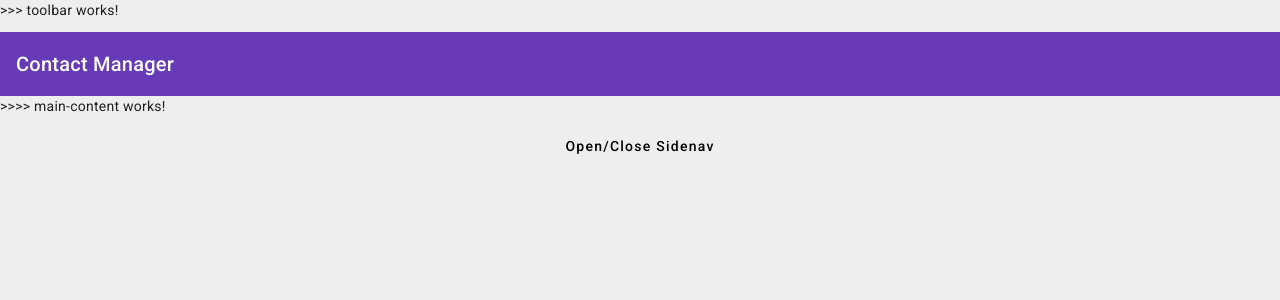
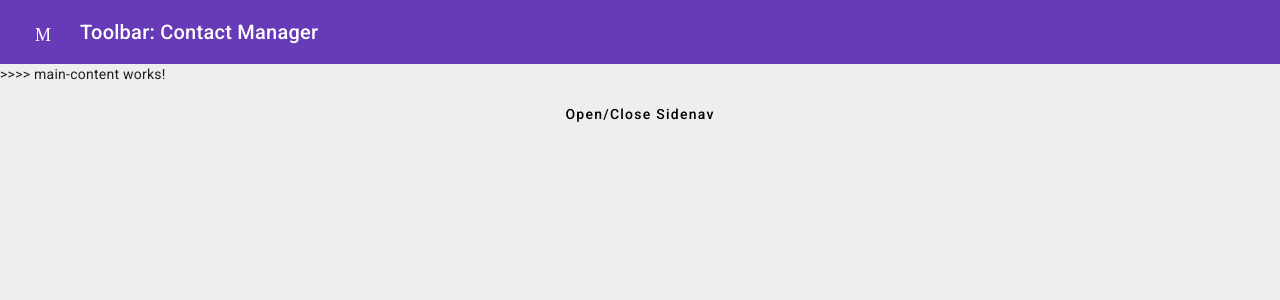
Before and after one commit to excellent-1/contact-manager, an Angular app: page /contactmanager in a window 1280 px wide. Shown: the top 300 px of the page. Built offline with nearby package versions, Linux system fonts and the light colour scheme.

Commit message:
Whenever this button mat-button (click)='toggleSidenav.emit()' is pressed it will emit an event of toggleSideNav. So I add a listener to the click event and emit the toggleSideNav event

```diff
--- a/src/app/contactmanager/components/sidenav/sidenav.component.html
+++ b/src/app/contactmanager/components/sidenav/sidenav.component.html
@@ -18,7 +18,7 @@
     </mat-sidenav>
 
     <div class="app-sidenav-content" >
-        <app-toolbar></app-toolbar>
+        <app-toolbar (toggleSidenav)="sidenav.toggle()"></app-toolbar>
         <router-outlet></router-outlet>
         <button type="button" mat-button (click)="(sidenav.opened) ? sidenav.close() : sidenav.open()"> Open/Close Sidenav </button>
     </div>
--- a/src/app/contactmanager/components/toolbar/toolbar.component.html
+++ b/src/app/contactmanager/components/toolbar/toolbar.component.html
@@ -1,4 +1,9 @@
-<p>>>> toolbar works!</p>
 <mat-toolbar color="primary">
-    <span> Contact Manager </span>
+    <!--Whenever this <button mat-button (click)="toggleSidenav.emit()">
+        is pressed it will emit an event of toggleSideNav
+    add a listener to the click event and emit the toggleSideNav event-->
+    <button mat-button (click)="toggleSidenav.emit()">
+        <mat-icon>Menu</mat-icon>
+    </button>
+    <span> Toolbar: Contact Manager </span>
 </mat-toolbar>
--- a/src/app/contactmanager/components/toolbar/toolbar.component.ts
+++ b/src/app/contactmanager/components/toolbar/toolbar.component.ts
@@ -1,4 +1,4 @@
-import { Component } from '@angular/core';
+import { Component, EventEmitter, Output } from '@angular/core';
 
 @Component({
   selector: 'app-toolbar',
@@ -6,5 +6,10 @@ import { Component } from '@angular/core';
   styleUrls: ['./toolbar.component.scss']
 })
 export class ToolbarComponent {
+  @Output() toggleSidenav: EventEmitter<void> = new EventEmitter<void>(); // function call
+  constructor() {}
 
+  ngOnInit() {
+
+  }
 }
```
